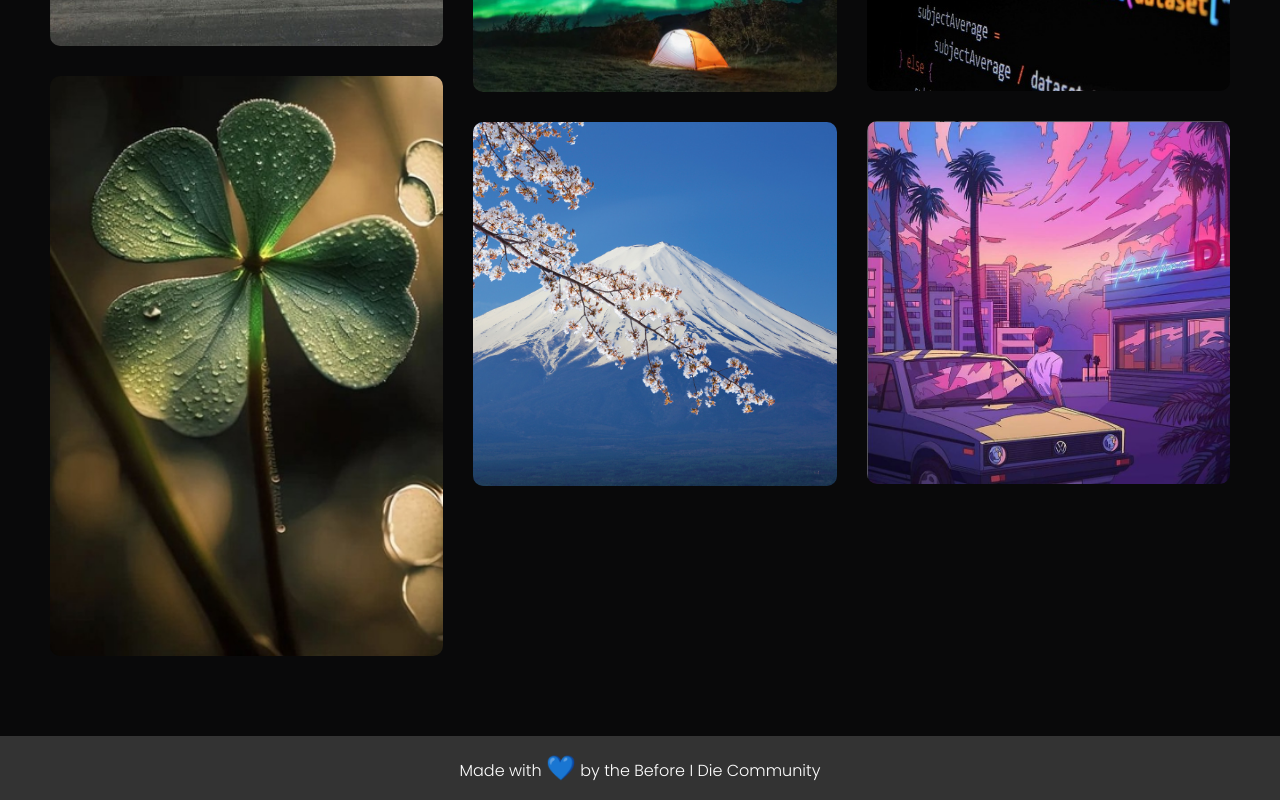
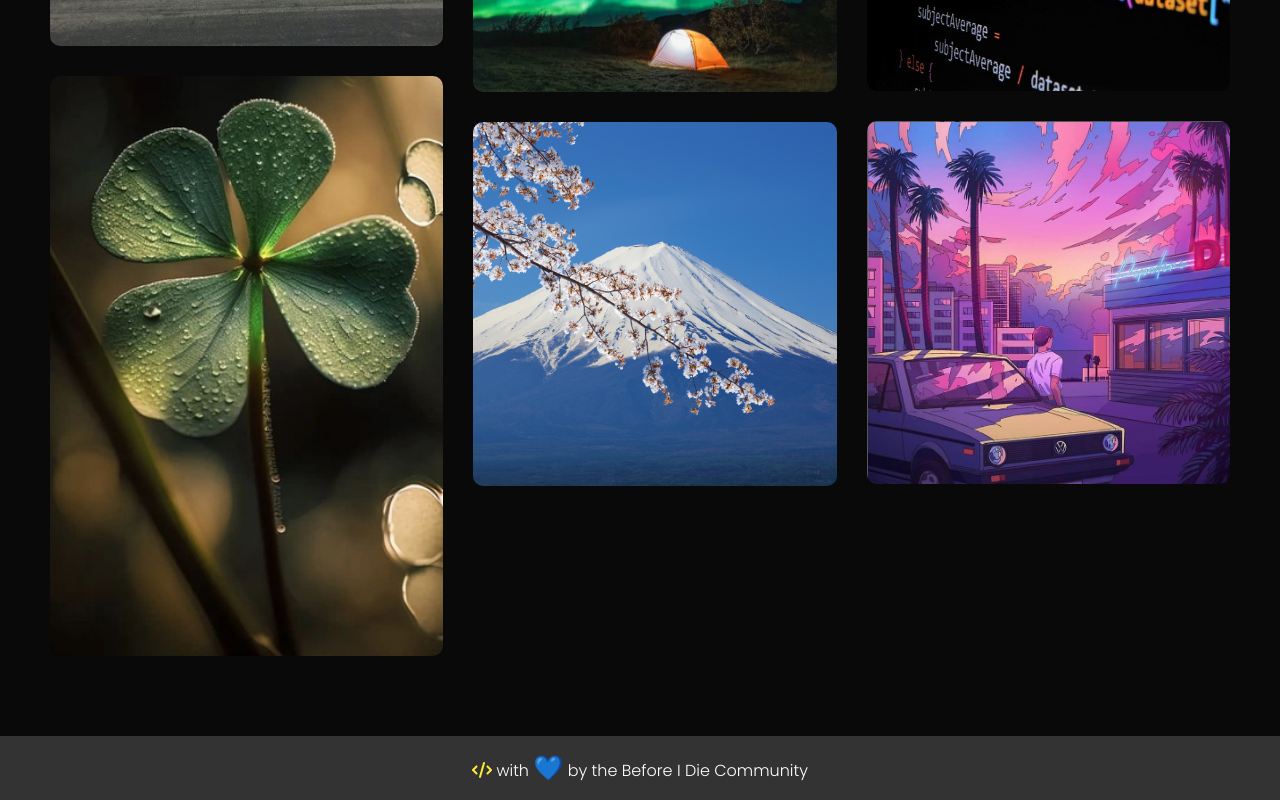
Before and after one commit to BeforeIDieCode/BeforeIDieAchievements, a React (Create React App) app: page / in a window 1280 px wide. Shown: the part 5577-6377 px from the top of the page. Built offline with nearby package versions, Linux system fonts and the light colour scheme; no server answers.

Commit message:
change "Made" in footer with brackets w typing

```diff
--- a/package.json
+++ b/package.json
@@ -3,6 +3,9 @@
   "version": "0.1.0",
   "private": true,
   "dependencies": {
+    "@fortawesome/fontawesome-svg-core": "^6.4.2",
+    "@fortawesome/free-solid-svg-icons": "^6.4.2",
+    "@fortawesome/react-fontawesome": "^0.2.0",
     "@react-google-maps/api": "^2.19.2",
     "@testing-library/jest-dom": "^5.16.4",
     "@testing-library/react": "^12.1.4",
--- a/src/Components/Footer/Footer.jsx
+++ b/src/Components/Footer/Footer.jsx
@@ -1,12 +1,17 @@
 import React, { useState, useEffect } from "react";
 import useSound from 'use-sound';
 import heartBeat from './heart-beat.wav';
+import typingSound from './typing-sound.wav';
+
+import { FontAwesomeIcon } from '@fortawesome/react-fontawesome';
+import { faCode } from '@fortawesome/free-solid-svg-icons';
 
 import styles from "./Footer.module.css";
 
 const Footer = () => {
   const [isMobile, setIsMobile] = useState(window.innerWidth < 640);
   const [playHeartBeat, { stop }] = useSound(heartBeat);
+  const [playTypingSound, { stopTyping}] = useSound(typingSound);
 
   useEffect(() => {
     function handleSize() {
@@ -22,7 +27,12 @@ const Footer = () => {
   return (
     <footer className={styles["footer"]}>
       <p className={styles["footer-message"]}>
-        Made with{" "}
+      <span
+      onMouseEnter={playTypingSound}
+      onMouseLeave={() => stopTyping()}
+      >
+        <FontAwesomeIcon icon={faCode} style={{color: "#feea3a"}} />
+      </span> with{" "}
         <span
           className={styles["emoji"]}
           role='img'
```
Also changed, not shown: 2 other files (tests, documents, lock files or other folders).
